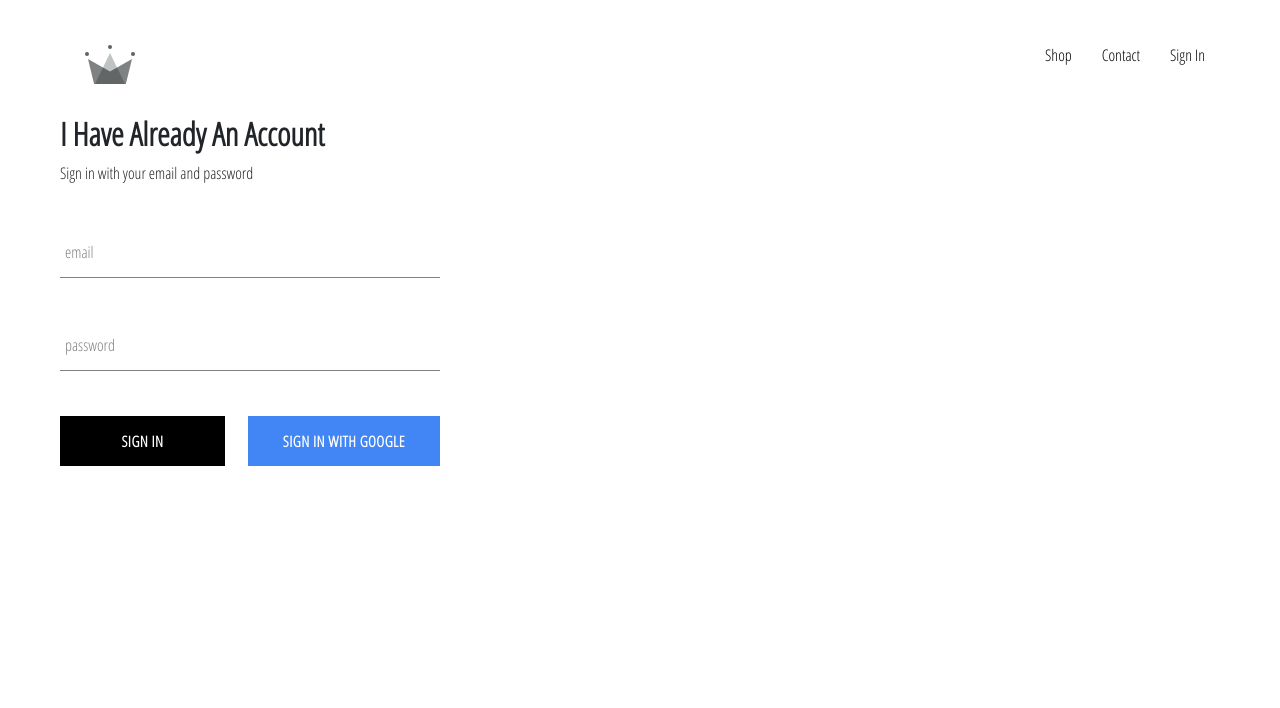
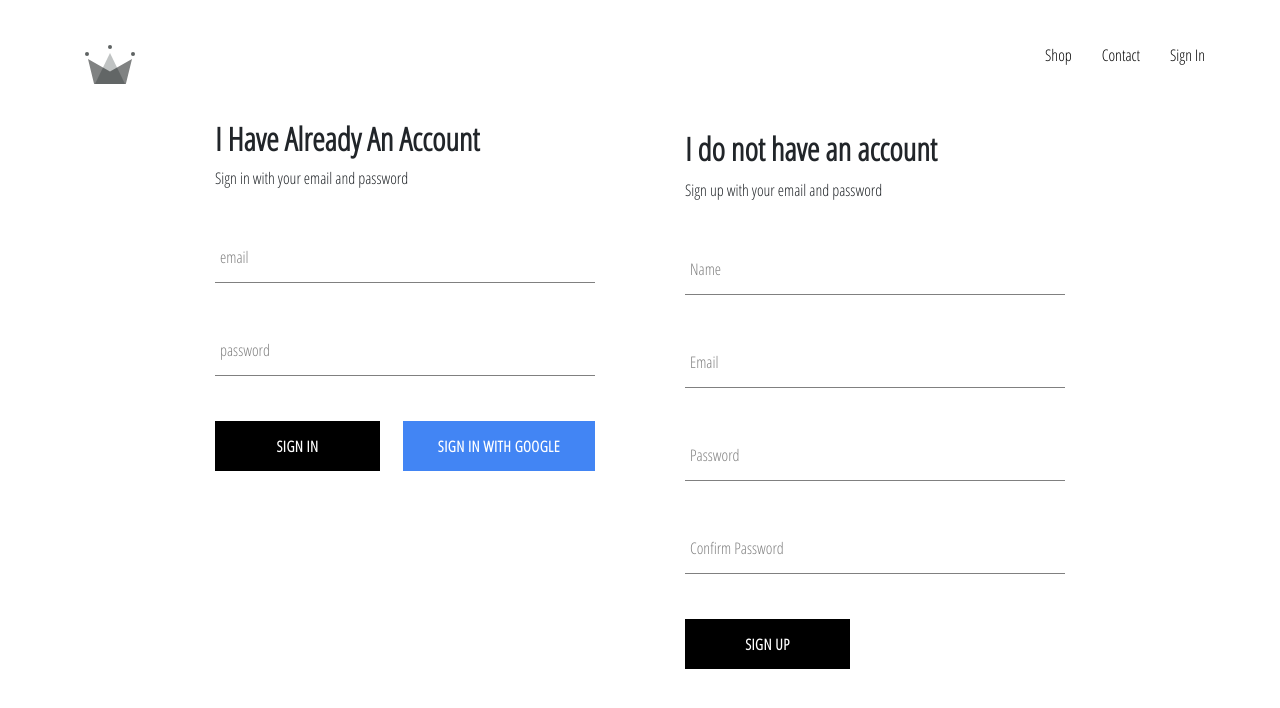
Before and after one commit to HayreKhan750/ushop, a React (Create React App) app: page /signin in a window 1280 px wide. Shown: the top 708 px of the page. Built offline with nearby package versions, Linux system fonts and the light colour scheme; no server answers.

Commit message:
implemented signin and signup

```diff
--- a/src/App.js
+++ b/src/App.js
@@ -5,20 +5,36 @@
 import ShopPage from "./pages/shop/shop-page";
 import { Header } from "./components/header/header";
 import SignInSignUpPage from "./pages/sign-in-sign-up/sign-in-sign-up";
-import { auth } from "./components/firebase/firebase";
+import {
+  auth,
+  createUserProfileDocument,
+} from "./components/firebase/firebase";
 
 class App extends Component {
   state = {
     currentUser: null,
-    unsubscribeFromAuth: null,
   };
 
+  unsubscribeFromAuth = null;
   componentDidMount() {
-    auth.onAuthStateChanged((user) => {
-      this.setState({ currentUser: user });
+    this.unsubscribeFromAuth = auth.onAuthStateChanged(async (userAuth) => {
+      if (userAuth) {
+        // Get user document reference
+        const userRef = await createUserProfileDocument(userAuth);
 
-      console.log(user.displayName);
-      console.log(user.email);
+        // Listen to changes on the user document
+        userRef.onSnapshot((snapShot) => {
+          this.setState({
+            currentUser: {
+              id: snapShot.id,
+              ...snapShot.data(),
+            },
+          });
+        });
+      } else {
+        // If user logs out
+        this.setState({ currentUser: null });
+      }
     });
   }
   componentWillUnmount() {
--- a/src/components/firebase/firebase.jsx
+++ b/src/components/firebase/firebase.jsx
@@ -13,6 +13,31 @@
   measurementId: "G-TPZN3N2EHE",
 };
 
+export const createUserProfileDocument = async (userAuth, additionalData) => {
+  if (!userAuth) return;
+
+  const userRef = firestore.doc(`users/${userAuth.uid}`);
+
+  const snapShot = await userRef.get();
+
+  if (!snapShot.exists) {
+    const { displayName, email } = userAuth;
+    const createdAt = new Date();
+
+    try {
+      await userRef.set({
+        displayName,
+        email,
+        createdAt,
+        ...additionalData,
+      });
+    } catch (error) {
+      console.log("error creating user", error.message);
+    }
+  }
+
+  return userRef;
+};
 // Initialize Firebase (only once)
 firebase.initializeApp(firebaseConfig);
 
--- a/src/components/form-input/form-input.jsx
+++ b/src/components/form-input/form-input.jsx
@@ -1,4 +1,3 @@
-import React, { Component } from "react";
 import "./form-input.styles.scss";
 
 export const FormInput = ({ handleChange, label, ...otherProps }) => {
--- a/src/components/sign-in/sign-in.jsx
+++ b/src/components/sign-in/sign-in.jsx
@@ -2,7 +2,7 @@
 import { FormInput } from "../form-input/form-input";
 import "./sign-in.scss";
 import { CustomButton } from "../custom-button/custom-button";
-import { signInWithGoogle } from "../firebase/firebase";
+import { auth, signInWithGoogle } from "../firebase/firebase";
 export default class SignIn extends Component {
   state = {
     email: "",
@@ -17,6 +17,16 @@
   handleSubmit = (event) => {
     event.preventDefault();
     this.setState({ email: "", password: "" });
+  };
+  handleSubmit = async (event) => {
+    event.preventDefault();
+    const { email, password } = this.state;
+    try {
+      await auth.signInWithEmailAndPassword(email, password);
+      this.setState({ email: "", password: "" });
+    } catch (error) {
+      console.log(error);
+    }
   };
 
   render() {
--- /dev/null
+++ b/src/components/sign-up/sign-up.jsx
@@ -0,0 +1,94 @@
+import React, { Component } from "react";
+import { FormInput } from "../form-input/form-input";
+import { CustomButton } from "../custom-button/custom-button";
+
+import {
+  auth,
+  createUserProfileDocument,
+} from "../../components/firebase/firebase";
+
+import "./sign-up.scss";
+
+class SignUp extends Component {
+  state = {
+    displayName: "",
+    email: "",
+    password: "",
+    confirmPassword: "",
+  };
+
+  handleChange = (event) => {
+    const { name, value } = event.target;
+    this.setState({ [name]: value });
+  };
+
+  handleSubmit = async (event) => {
+    event.preventDefault();
+    const { displayName, email, password, confirmPassword } = this.state;
+    if (password !== confirmPassword) {
+      alert("Passwords don't match");
+      return;
+    }
+    try {
+      const { user } = await auth.createUserWithEmailAndPassword(
+        email,
+        password
+      );
+      await createUserProfileDocument(user, { displayName });
+      this.setState({
+        displayName: "",
+        email: "",
+        password: "",
+        confirmPassword: "",
+      });
+    } catch (error) {
+      console.log(error);
+    }
+  };
+
+  render() {
+    return (
+      <div className="sign-up">
+        <h2 className="title">I do not have an account</h2>
+        <span>Sign up with your email and password</span>
+        <form className="sign-up-form" onSubmit={this.handleSubmit}>
+          <FormInput
+            type="text"
+            name="displayName"
+            value={this.state.displayName}
+            onChange={this.handleChange}
+            label="Name"
+            required
+          />
+          <FormInput
+            type="email"
+            name="email"
+            value={this.state.email}
+            onChange={this.handleChange}
+            label="Email"
+            required
+          />
+          <FormInput
+            type="password"
+            name="password"
+            value={this.state.password}
+            onChange={this.handleChange}
+            label="Password"
+            required
+          />
+          <FormInput
+            type="password"
+            name="confirmPassword"
+            value={this.state.confirmPassword}
+            onChange={this.handleChange}
+            label="Confirm Password"
+            required
+          />
+          <CustomButton type="submit">Sign Up</CustomButton>
+        </form>
+      </div>
+    );
+  }
+}
+
+export default SignUp;
--- /dev/null
+++ b/src/components/sign-up/sign-up.scss
@@ -0,0 +1,10 @@
+.sign-up {
+  display: flex;
+  flex-direction: column;
+  width: 380px;
+}
+
+.buttons {
+  display: flex;
+  justify-content: space-between;
+}
--- a/src/pages/sign-in-sign-up/sign-in-sign-up.jsx
+++ b/src/pages/sign-in-sign-up/sign-in-sign-up.jsx
@@ -1,12 +1,13 @@
 import React from "react";
 import SignIn from "../../components/sign-in/sign-in";
 import "./sign-in-sing-up.scss";
+import SignUp from "../../components/sign-up/sign-up";
 
 const SignInSignUpPage = () => {
   return (
     <div className="sign-in-and-sign-up">
-      {" "}
       <SignIn />
+      <SignUp />
     </div>
   );
 };
--- a/src/pages/sign-in-sign-up/sign-in-sing-up.scss
+++ b/src/pages/sign-in-sign-up/sign-in-sing-up.scss
@@ -1,3 +1,10 @@
 body {
   margin: 20px 60px;
 }
+
+.sign-in-and-sign-up {
+  width: 850px;
+  display: flex;
+  justify-content: space-between;
+  margin: 30px auto;
+}
```
Also changed, not shown: src/test.jsx (added, +21 -0 lines).
